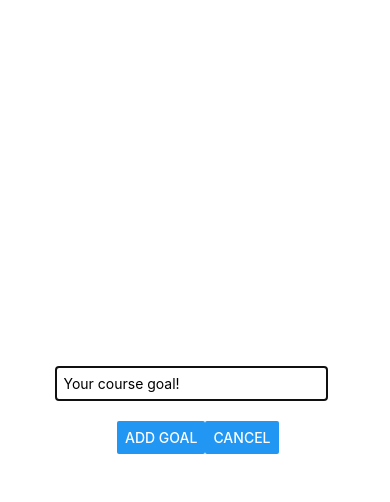
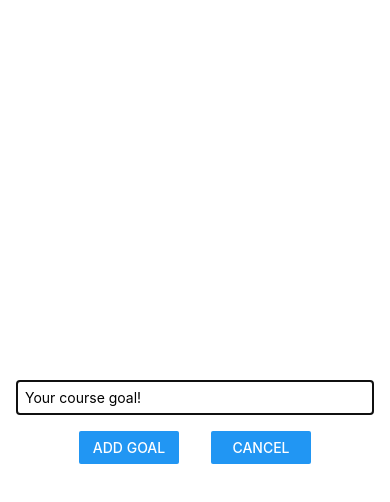
Before and after one commit to 1sh1vam/ReactNativePractice, a React Native app: screen / in a window 390 px wide. Both pictures are taken after a click on the button "ADD NEW GOAL!". Shown: the top 502 px of the page. Built offline with nearby package versions, Linux system fonts and the light colour scheme.

Commit message:
button styles

```diff
--- a/components/GoalInput.jsx
+++ b/components/GoalInput.jsx
@@ -22,10 +22,10 @@ const GoalInput = ({ addGoal, closeModal }) => {
             style={styles.textInput}
         />
         <View style={styles.buttonContainer}>
-            <View style={styles.addButton}>
+            <View style={styles.button}>
                 <Button onPress={handleAddGoal} title="Add Goal" />
             </View>
-            <View>
+            <View style={styles.button}>
                 <Button onPress={closeModal} title="Cancel" />
             </View>
         </View>
@@ -39,25 +39,23 @@ const styles = StyleSheet.create({
     flex: 1,
     justifyContent: 'center',
     alignItems: 'center',
-    borderBottomColor: '#c4c4c4',
-    borderBottomWidth: 1,
-    marginBottom: 24,
+    padding: 16,
   },
   textInput: {
-    width: '70%',
+    width: '100%',
     borderWidth: 1,
     borderColor: '#c4c4c4',
     padding: 8,
-    marginRight: 8,
   },
   buttonContainer: {
-    marginTop: 20,
-    width: '40%',
+    marginTop: 16,
+    width: '100%',
     flexDirection: 'row',
-    justifyContent: 'space-between',
+    justifyContent: 'center',
   },
-  addButton: {
-
+  button: {
+    width: 100,
+    marginHorizontal: 16,
   }
 });
 
```
